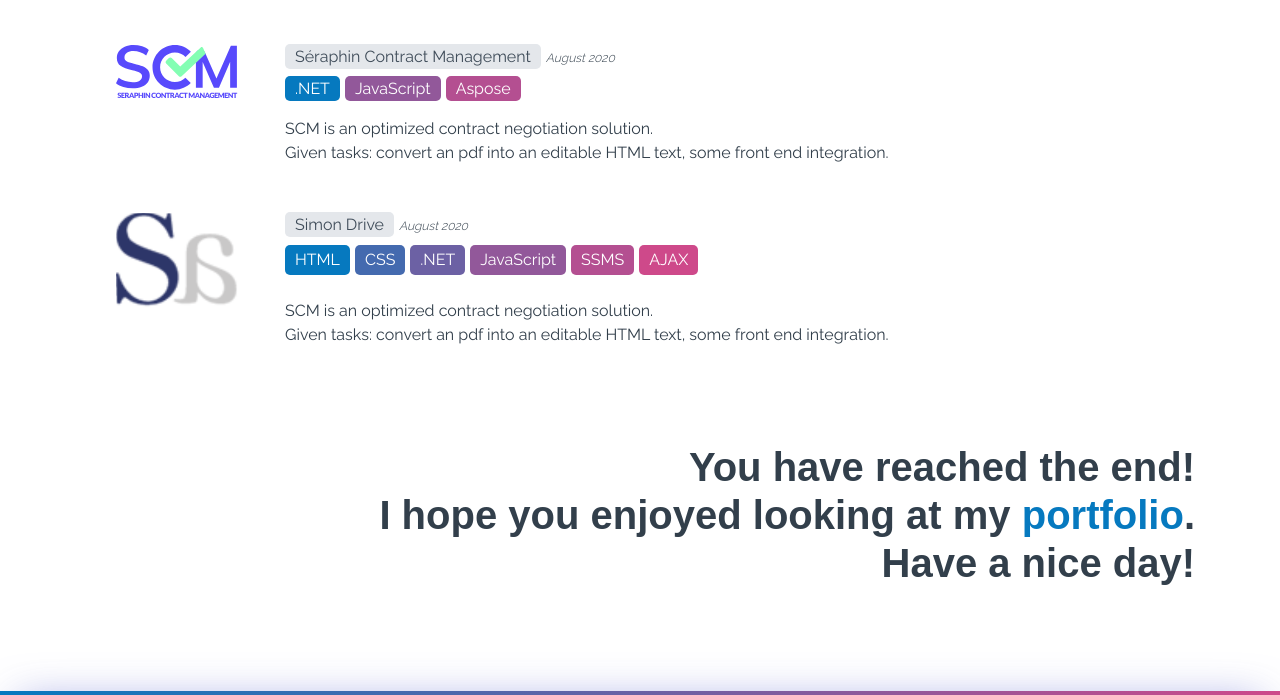
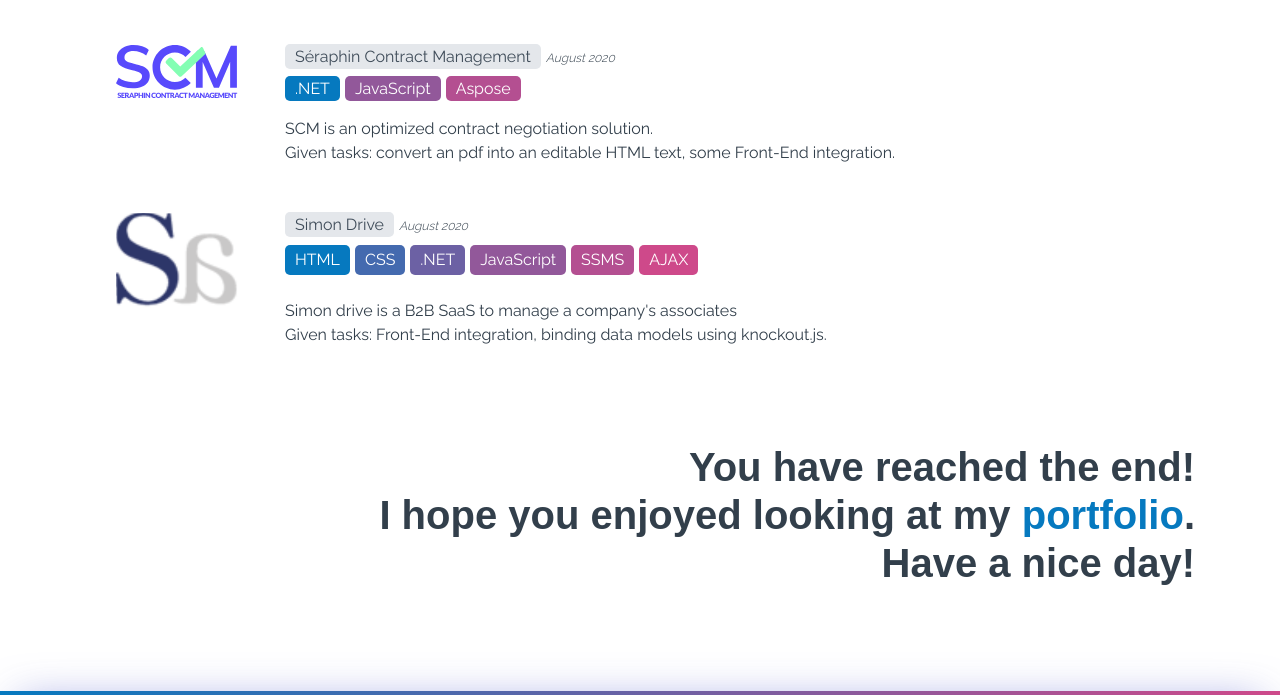
Before and after one commit to TonyHg/Portfolio, a plain HTML site: page index.html in a window 1280 px wide. Shown: the part 4427-5122 px from the top of the page. Drawn offline with nearby package versions, Linux system fonts and the light colour scheme.

Commit message:
index: add description for Simon Drive small-project

```diff
--- a/index.html
+++ b/index.html
@@ -280,7 +280,7 @@
                         <div class="small-project-language mb-3"><span class="title-bg color1">.NET</span><span class="title-bg color4">JavaScript</span><span class="title-bg color5">Aspose</span></div>
                         <div class="small-project-description">
                             SCM is an optimized contract negotiation solution.<br>
-                            Given tasks: convert an pdf into an editable HTML text, some front end integration.
+                            Given tasks: convert an pdf into an editable HTML text, some Front-End integration.
                         </div>
                     </div>
                 </div>
@@ -295,8 +295,8 @@
 
                         <div class="small-project-language mb-3 d-flex flex-wrap"><span class="title-bg color1 mb-2">HTML</span><span class="title-bg color2 mb-2">CSS</span><span class="title-bg color3 mb-2">.NET</span><span class="title-bg color4 mb-2">JavaScript</span><span class="title-bg color5 mb-2">SSMS</span><span class="title-bg color6 mb-2">AJAX</span></div>
                         <div class="small-project-description">
-                            SCM is an optimized contract negotiation solution.<br>
-                            Given tasks: convert an pdf into an editable HTML text, some front end integration.
+                            Simon drive is a B2B SaaS to manage a company's associates<br>
+                            Given tasks: Front-End integration, binding data models using knockout.js.
                         </div>
                     </div>
                 </div>
```
